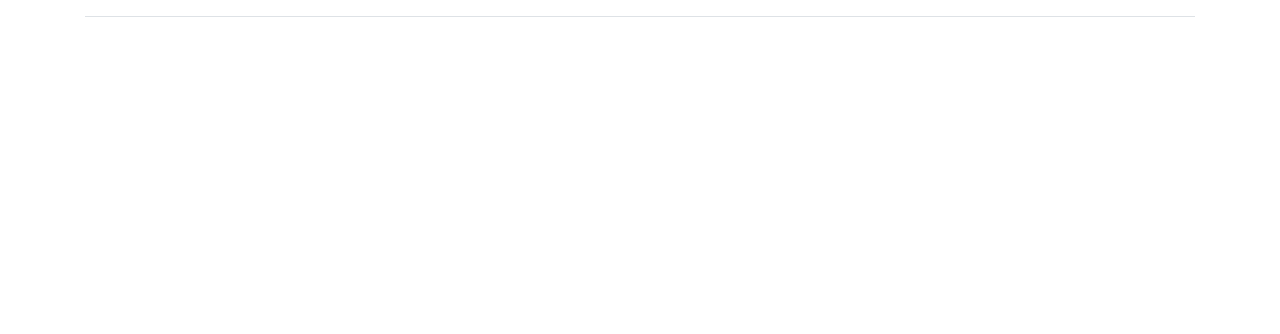
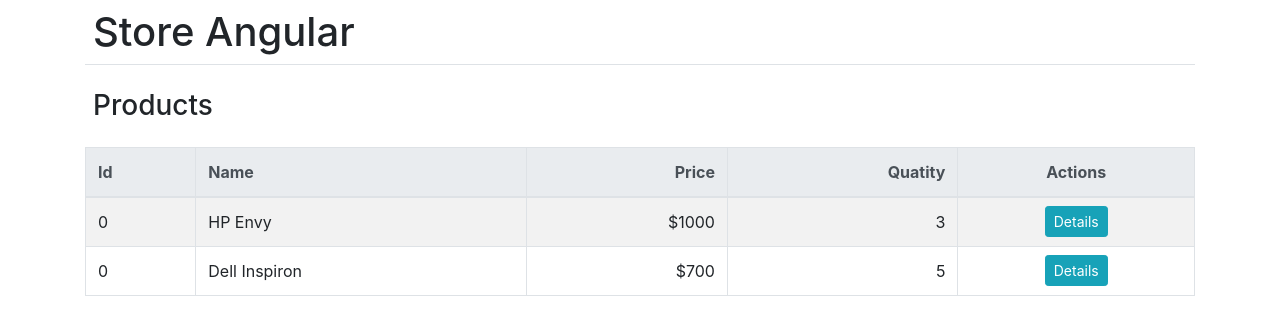
Before and after one commit to fex09/AngularClase2, an Angular app: page / in a window 1280 px wide. Shown: the top 334 px of the page. Built offline with nearby package versions, Linux system fonts and the light colour scheme.

Commit message:
componente nuevo

```diff
--- a/src/app/components/main/app.component.html
+++ b/src/app/components/main/app.component.html
@@ -1 +1,3 @@
-<h1 class="border-bottom p-2 mb-3"></h1>
+<h1 class="border-bottom p-2 mb-3">Store Angular</h1>
+
+<app-product-list [products]="products"></app-product-list>
--- a/src/app/components/main/app.component.ts
+++ b/src/app/components/main/app.component.ts
@@ -1,4 +1,7 @@
 import { Component } from '@angular/core';
+
+// Models
+import { Product } from 'src/app/models/product';
 
 @Component({
   selector: 'app-root',
@@ -7,4 +10,28 @@ import { Component } from '@angular/core';
 })
 export class AppComponent {
   title = 'StoreAngular';
+
+  public products: Product[];
+
+  constructor(){
+    this.products = [];
+    let p1 = new Product();
+    p1.Id = 0;
+    p1.Name = 'HP Envy';
+    p1.Description = 'Laptop';
+    p1.Image = 'https://dummyimage.com/100X100/000/fff';
+    p1.Quantity = 3;
+    p1.Price = 1000;
+
+    let p2 = new Product();
+    p2.Id = 0;
+    p2.Name = 'Dell Inspiron';
+    p2.Description = 'Laptop';
+    p2.Image = 'https://dummyimage.com/100X100/000/fff';
+    p2.Quantity = 5;
+    p2.Price = 700;
+
+    this.products.push(p1);
+    this.products.push(p2);
+  }
 }
--- /dev/null
+++ b/src/app/components/product-details/product-details.component.html
@@ -0,0 +1 @@
+<p>product-details works!</p>
--- a/src/app/components/product-list/product-list.component.html
+++ b/src/app/components/product-list/product-list.component.html
@@ -1 +1,23 @@
-<p>product-list works!</p>
+<h3 class="p-2 mb-3">Products</h3>
+<table class="table table-bordered table-striped">
+  <thead class="thead-light">
+    <tr>
+      <th>Id</th>
+      <th>Name</th>
+      <th class="text-right">Price</th>
+      <th class="text-right">Quatity</th>
+      <th class="text-center">Actions</th>
+    </tr>
+  </thead>
+  <tbody>
+    <tr *ngFor="let product of products">
+      <td>{{product.Id}}</td>
+      <td>{{product.Name}}</td>
+      <td class="text-right">${{product.Price}}</td>
+      <td class="text-right">{{product.Quantity}}</td>
+      <td class="text-center p-2">
+          <button class="btn btn-info btn-sm" type="button">Details</button>
+        </td>
+    </tr>
+  </tbody>
+</table>
--- a/src/app/components/product-list/product-list.component.ts
+++ b/src/app/components/product-list/product-list.component.ts
@@ -1,4 +1,5 @@
-import { Component, OnInit } from '@angular/core';
+import { Component, OnInit, Input } from '@angular/core';
+import { Product } from 'src/app/models/product';
 
 @Component({
   selector: 'app-product-list',
@@ -7,6 +8,8 @@ import { Component, OnInit } from '@angular/core';
 })
 export class ProductListComponent implements OnInit {
 
+  @Input() products: Product[];
+
   constructor() { }
 
   ngOnInit() {
```
Also changed, not shown: src/app/components/product-details/product-details.component.ts (added, +15 -0 lines), src/app/components/product-details/product-details.component.css (added), 1 other file (tests, documents, lock files or other folders).
